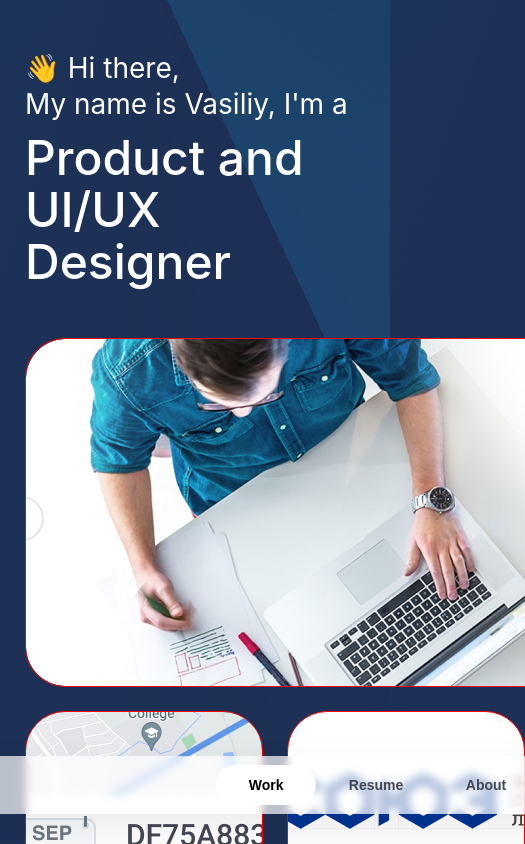
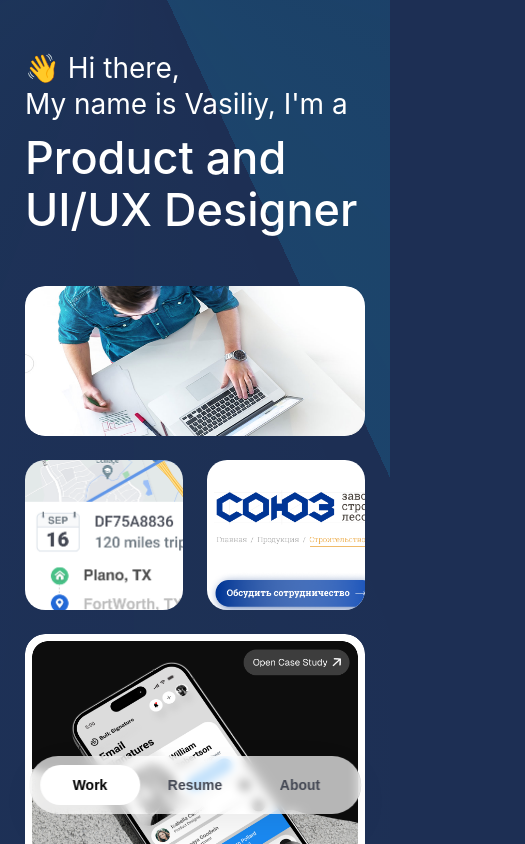
Before and after one commit to vemelin/uxdesign, a React (Create React App) app: page / in a window 390 px wide. Shown: the top 844 px of the page, 525 px wide, since content can reach past the window. Built offline with nearby package versions, Linux system fonts and the light colour scheme.

Commit message:
updated media query breakpoints

```diff
--- a/src/components/Content/Grid.js
+++ b/src/components/Content/Grid.js
@@ -16,7 +16,7 @@ export const Grid = ({
 
       <div className={style.row}>
         <div className={style.left}>
-          <div className={style.rounded}>
+          <div className={[style.rounded, style.firstImage].join(' ')}>
             <img src={work2} />
           </div>
           <div className={style.row1}>
@@ -31,21 +31,21 @@ export const Grid = ({
       </div>
 
       <div className={style.row}>
-        <div className={style.left}>
+        <div className={[style.left, style.rounded].join(' ')}>
             <img src={work5} />
         </div>
 
-        <div className={style.right}>
+        <div className={[style.right, style.rounded].join(' ')}>
           <img src={work6} />
         </div>
       </div>
 
       <div className={style.row}>
-        <div className={style.left}>
+        <div className={[style.left, style.rounded].join(' ')}>
             <img src={work7} />
         </div>
 
-        <div className={style.right}>
+        <div className={[style.right, style.rounded].join(' ')}>
           <img src={work8} />
         </div>
       </div>
--- a/src/components/Content/Grid.module.scss
+++ b/src/components/Content/Grid.module.scss
@@ -55,15 +55,14 @@
 
 .content .rounded {
   display: flex;
-  border: 1px solid red;
   overflow: hidden;
-  border-radius: 40px !important;
+  width: 100%;
+  border-radius: 30px !important;
 }
 
 @media only screen and (min-width: 375px) and (max-width: 768px) {
   .content .row {
     display: flex;
-    min-width: 500px;
     justify-content: center;
     align-items: flex-start;
     align-content: flex-start;
@@ -72,19 +71,36 @@
     flex-wrap: wrap;
   }
 
-  .content .row .left {
-    min-width: 375px;
+  .content .row1 {
+    // display: flex;
+    // align-items: flex-start;
+    // gap: 24px;
+    // align-self: stretch;
+    // flex-wrap: wrap;
+    // flex-direction: column;
   }
 
-  .content .row .right {
-    min-width: 375px;
+  .content .row1 > div {
+    height: 150px;
+  }
+
+  .content .row .left, .content .row .right {
+    // min-width: 375px;
   }
 
   .content .rounded {
     display: flex;
-    border: 1px solid red;
     overflow: hidden;
-    border-radius: 40px !important;
+    border-radius: 20px !important;
+  }
+
+  .content .rounded img {
+    display: flex;
+    width: 100%;
+  }
+
+  .content .firstImage {
+    height: 150px;
   }
 
 }
--- a/src/components/NavBar/NavBar.module.scss
+++ b/src/components/NavBar/NavBar.module.scss
@@ -3,17 +3,18 @@
   align-items: center;
   bottom: 20px;
   display: flex;
-  flex: none;
   flex-direction: row;
   flex-wrap: nowrap;
   gap: 10px;
   justify-content: center;
-  left: calc(50.00000000000002% - 983px / 2);
   overflow: visible;
   padding: 10px 0;
   position: fixed;
-  width: 983px;
+  width: 85%;
   z-index: 1;
+  margin: 0 auto;
+  left: 50%;
+    transform: translateX(-50%);
 }
 
 .navigation .container {
@@ -24,14 +25,14 @@
   flex-direction: row;
   flex-wrap: nowrap;
   height: 54px;
-  overflow: visible;
   display: flex;
   padding: 2px 10px;
-  justify-content: center;
+  justify-content: space-evenly;
+  gap: 10px;
+  flex: 1 0;
+  box-shadow: 0px 16px 50px -20px rgba(0, 0, 0, 0.25);
   align-items: center;
-  gap: 10px;
-  flex: 1 0 0;
-  box-shadow: 0px 16px 50px -20px rgba(0, 0, 0, 0.25);
+  margin: 0 auto;
 }
 
 .navigation .userName {
@@ -130,3 +131,19 @@
   font-weight: 700;
   line-height: normal;
 }
+
+@media only screen and (min-width: 375px) and (max-width: 768px) {
+  .navigation {
+    width: 85%;
+    left: 50%;
+      transform: translateX(-50%);
+  }
+  .navigation .userName, .navigation .contactMe {
+    display: none;
+  }
+  .navigation ul {
+    gap: 5px;
+  }
+  .navigation ul li a {
+  }
+}
--- a/src/components/header/Header.module.scss
+++ b/src/components/header/Header.module.scss
@@ -55,4 +55,7 @@
 }
 
 @media only screen and (min-width: 375px) and (max-width: 768px) {
+  .header h1 {
+    font-size: 45px;
+  }
 }
```
